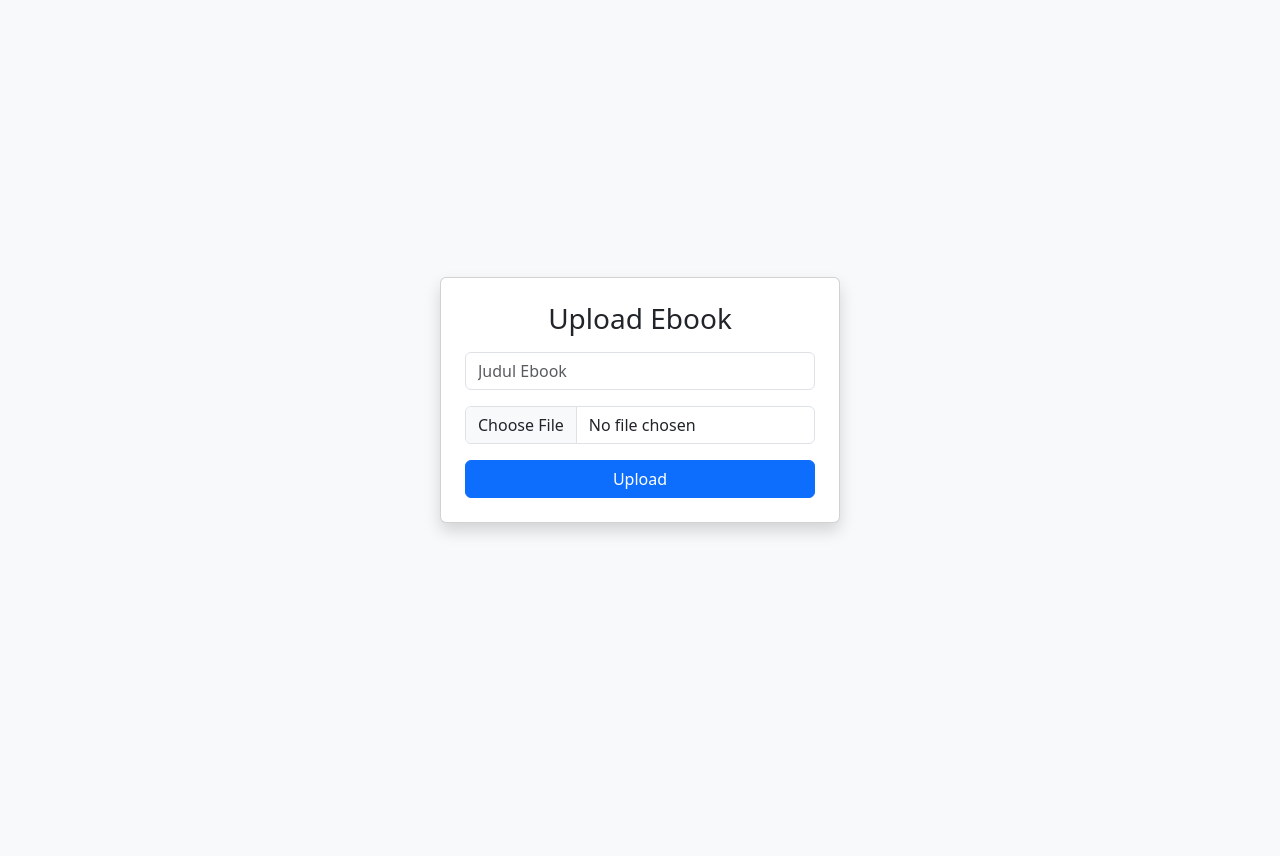
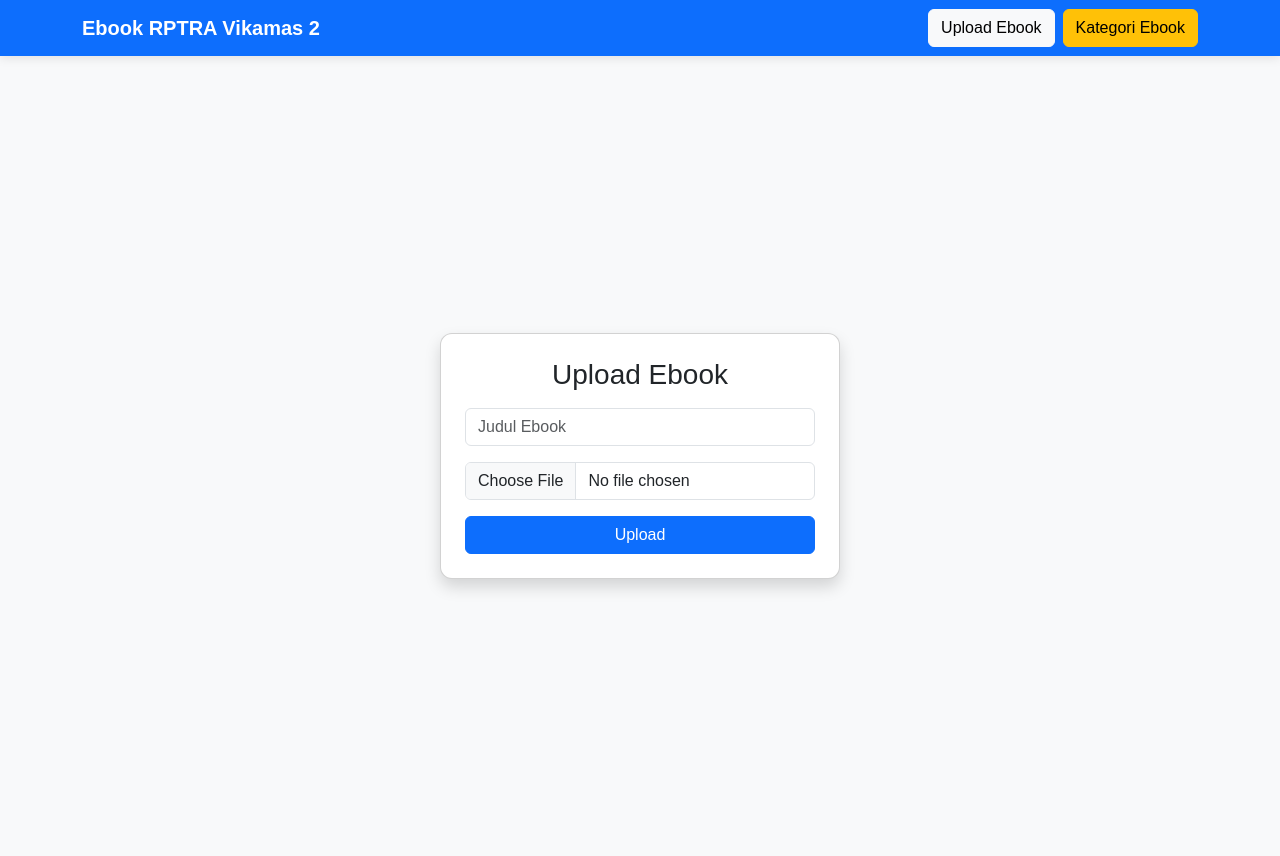
Before and after one commit to yluo12345/Ebook_Rptra_vikamas2, a Flask app: page /upload in a window 1280 px wide. Before the commit the page ends 534 px from the top, so only its background shows below. Run offline with Flask 3, Linux system fonts and the light colour scheme; some libraries are stand-ins or nearby versions.

Commit message:
mengedit file upload.html

```diff
--- a/templates/upload.html
+++ b/templates/upload.html
@@ -1,24 +1,92 @@
 <!DOCTYPE html>
 <html>
 <head>
-    <title>Upload Ebook</title>
+    <meta charset="UTF-8">
+    <title>Ebook</title>
 
-    <!-- WAJIB untuk HP -->
+    <!-- WAJIB Responsive -->
     <meta name="viewport" content="width=device-width, initial-scale=1">
 
+    <!-- Bootstrap CSS -->
     <link href="https://cdn.jsdelivr.net/npm/bootstrap@5.3.0/dist/css/bootstrap.min.css" rel="stylesheet">
+
+    <style>
+        body {
+            margin: 0;
+            padding: 0;
+            font-family: Arial, sans-serif;
+        }
+
+        .wrapper {
+            width: 100%;
+            min-height: 100vh;
+        }
+
+        .navbar {
+            box-shadow: 0 2px 10px rgba(0,0,0,0.1);
+        }
+
+        .card {
+            border-radius: 12px;
+        }
+
+        .card-title {
+            font-weight: bold;
+            font-size: 16px;
+            min-height: 50px;
+        }
+
+        @media (max-width: 768px) {
+            h1 {
+                font-size: 22px;
+            }
+
+            .card-title {
+                font-size: 14px;
+            }
+        }
+    </style>
 </head>
 
 <body class="bg-light">
+    <div class="wrapper">
+        <!-- HEADER NAVBAR -->
+    <nav class="navbar navbar-expand-lg navbar-dark bg-primary">
+        <div class="container">
+
+            <!-- Logo -->
+            <a class="navbar-brand fw-bold" href="#">
+                Ebook RPTRA Vikamas 2
+            </a>
+
+            <!-- Tombol Hamburger -->
+            <button class="navbar-toggler"
+                    type="button"
+                    data-bs-toggle="collapse"
+                    data-bs-target="#navbarMenu">
+                <span class="navbar-toggler-icon"></span>
+            </button>
+
+            <!-- Menu -->
+            <div class="collapse navbar-collapse" id="navbarMenu">
+                <div class="ms-auto d-flex flex-column flex-lg-row gap-2 mt-3 mt-lg-0">
+                    <a href="/upload" class="btn btn-light">
+                        Upload Ebook
+                    </a>
+
+                    <a href="/kategori" class="btn btn-warning">
+                        Kategori Ebook
+                    </a>
+                </div>
+            </div>
+
+        </div>
+    </nav>
 
             <div class="container d-flex justify-content-center align-items-center vh-100">
-
                 <div class="card p-4 shadow" style="width: 100%; max-width: 400px;">
-
                     <h3 class="text-center mb-3">Upload Ebook</h3>
-
                     <form method="POST" enctype="multipart/form-data">
-
                         <input type="text"
                         name="title"
                         placeholder="Judul Ebook"
@@ -37,6 +105,7 @@
                 </div>
 
             </div>
+    </div>
 
 </body>
 </html>
```
Lines whose indentation alone changed are shown as unchanged.
